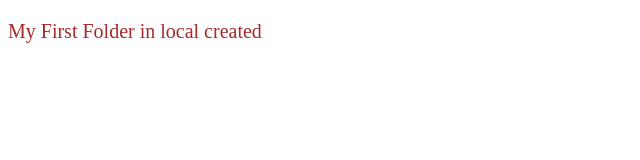
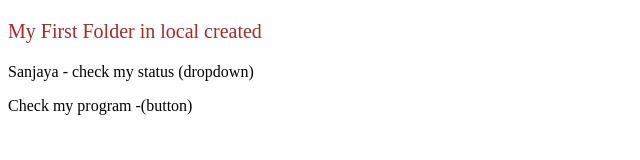
Before and after one commit to prasannasamantaray/mantu, a plain HTML site: page index.html in a window 1280 px wide. Shown: the whole page, without its empty margins (0-640 px from the left). Drawn offline with Linux system fonts and the light colour scheme.

Commit message:
add both changes

```diff
--- a/index.html
+++ b/index.html
@@ -8,5 +8,7 @@
 </head>
 <body>
     <p class="p">My First Folder in local created </p>
+    <p>Sanjaya - check my status (dropdown)</p>
+    <p>Check my program -(button)</p>
 </body>
 </html>
```
